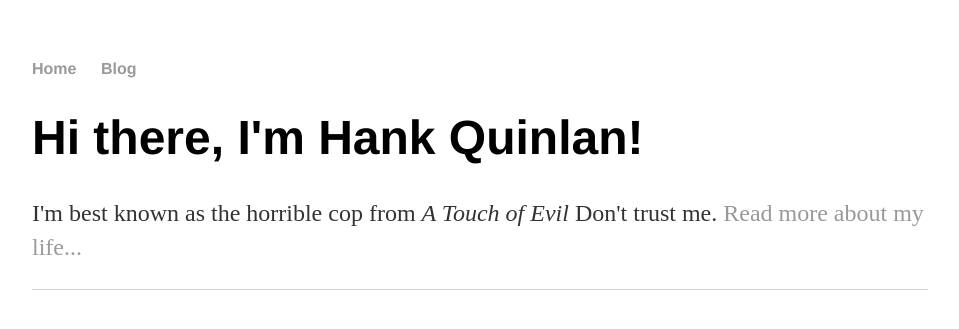
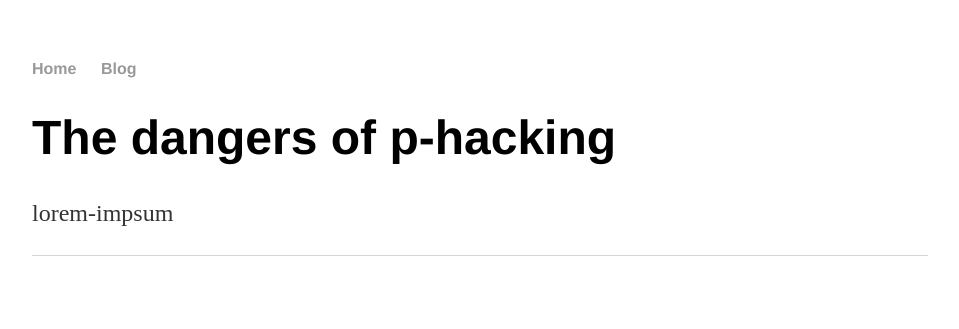
Before and after one commit to rio-v/rio-v.github.io, a Jekyll site: the page built from index.html, in a window 1280 px wide. Shown: the top 329 px of the page, without its empty margins (160-1119 px from the left). Built offline with Jekyll 4.4.1, drawn with Linux system fonts in a browser that asks for light colours.

Commit message:
Update index.html

```diff
--- a/index.html
+++ b/index.html
@@ -1,8 +1,8 @@
 ---
 layout: default
-title: Hank Quinlan, Horrible Cop
+title: P-hacking
 ---
 <div class="blurb">
-	<h1>Hi there, I'm Hank Quinlan!</h1>
-	<p>I'm best known as the horrible cop from <em>A Touch of Evil</em> Don't trust me. <a href="/about">Read more about my life...</a></p>
+	<h1>The dangers of p-hacking</h1>
+	<p>lorem-impsum</a></p>
 </div><!-- /.blurb -->
```
